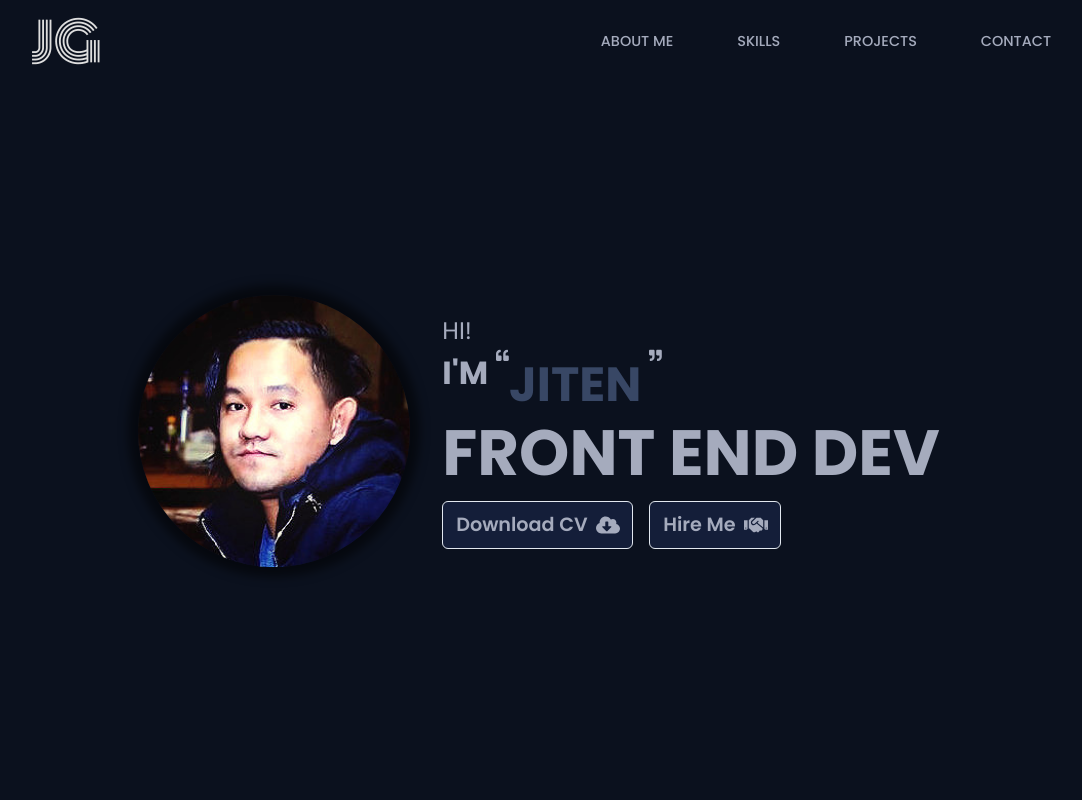
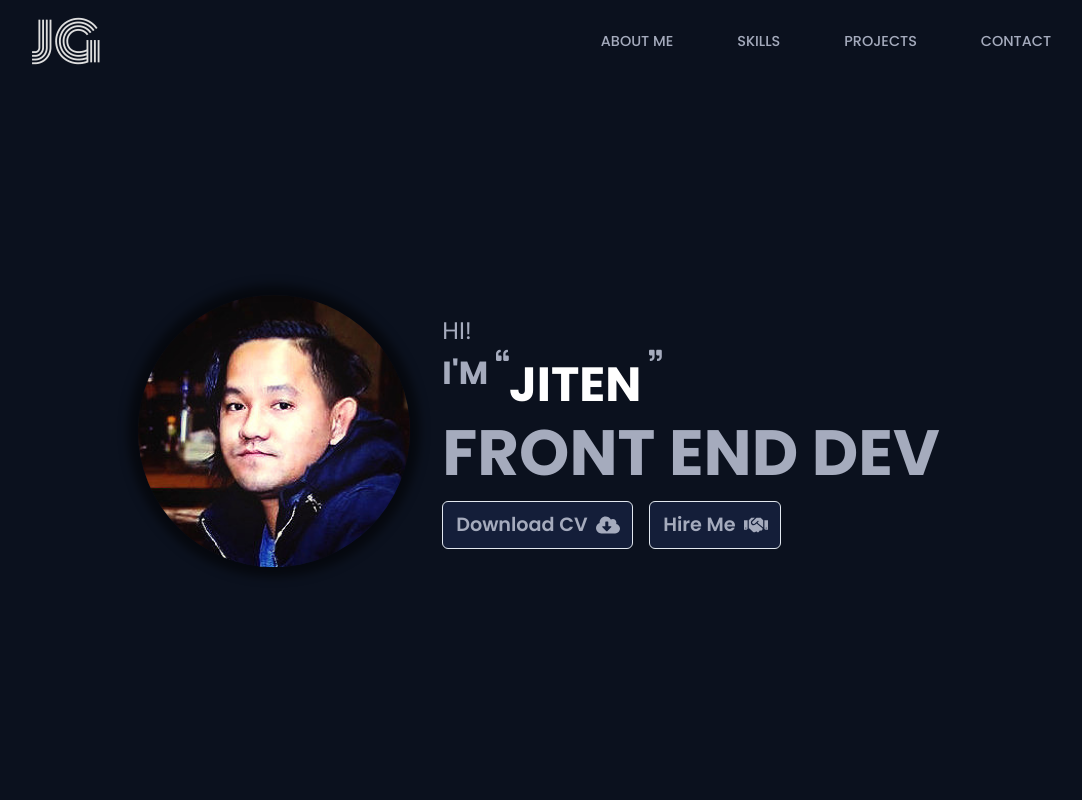
Before and after one commit to zeetaengrg/portfolio, a Next.js app: page / in a window 1280 px wide. Shown: the top 800 px of the page, without its empty margins (101-1183 px from the left). Built offline with nearby package versions, Linux system fonts and the light colour scheme.

Commit message:
refactor(component): Box component added to encapsulate Flex and Text component

```diff
--- a/components/Intro.jsx
+++ b/components/Intro.jsx
@@ -13,6 +13,7 @@ const Intro = () => {
     };
 
     return (
+        <>
             <Flex
                 justifyContent="center"
                 alignItems="center"
@@ -27,6 +28,7 @@ const Intro = () => {
                     boxShadow="0px 0px 10px 10px rgba(0,0,0,0.5)"
                     width={{ base: "8rem", md: "12rem", lg: "17rem" }}
                 />
+                <Box>
                     <Flex
                         direction="column"
                         textAlign={{ base: "center", md: "start" }}
@@ -48,7 +50,7 @@ const Intro = () => {
                                     style={{ marginLeft: "0.5rem", fontSize: "0.8rem" }}
                                 />
                                 <Text
-                            color="#384765"
+                                    color="#fff"
                                     fontSize={{ base: "2.5rem", md: "3rem" }}
                                     fontWeight="bold"
                                 >
@@ -59,15 +61,18 @@ const Intro = () => {
                                 />
                             </Flex>
                         </Text>
+                        <Box>
                             <Text
                                 casing="uppercase"
                                 fontSize={{ base: "3rem", md: "4rem" }}
                                 fontWeight="extrabold"
                                 lineHeight="1"
                             >
-                    FRONT END DEV
+                                Front End Dev
                             </Text>
-                <Flex gap="1rem" mt="1rem">
+                        </Box>
+                        <Box>
+                            <Flex gap="1rem" mt="1rem" justifyContent={{ base: "center", md: "left" }}>
                                 <Link
                                     href="/cv/Resume.pdf"
                                     download
@@ -103,8 +108,11 @@ const Intro = () => {
                                     </Button>
                                 </Link>
                             </Flex>
+                        </Box>
                     </Flex>
+                </Box>
             </Flex>
+        </>
     );
 };
 
```
Lines whose indentation alone changed are shown as unchanged.
